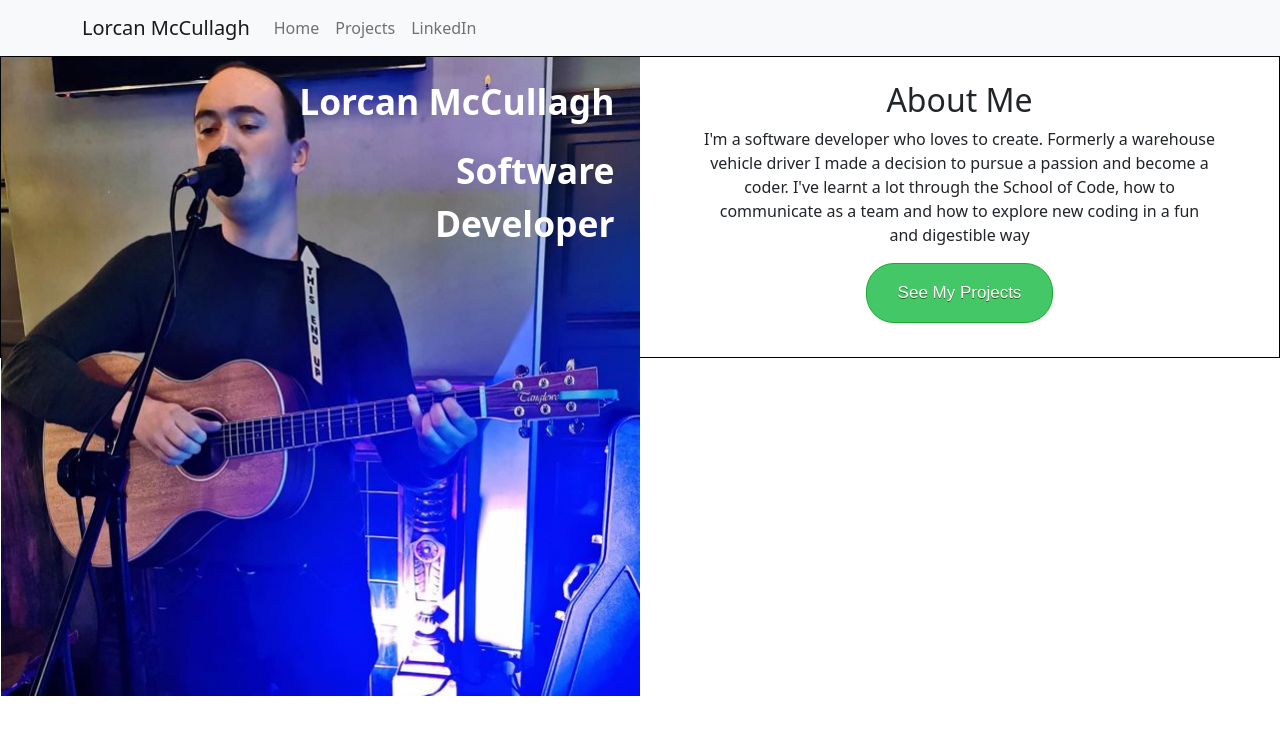
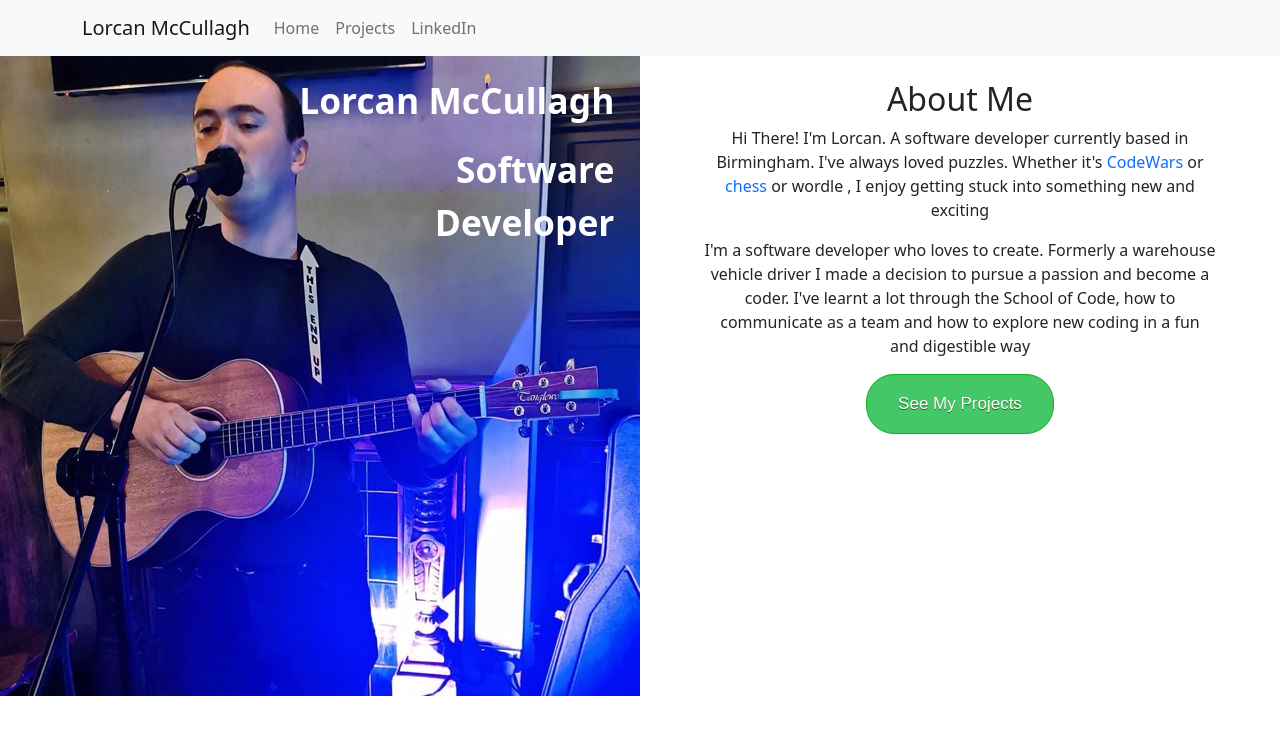
Before and after one commit to lorcanmc/portfolio2, a React (Create React App) app: page / in a window 1280 px wide. Shown: the top 734 px of the page. Built offline with nearby package versions, Linux system fonts and the light colour scheme.

Commit message:
added some detail to about me

```diff
--- a/src/components/App/App.css
+++ b/src/components/App/App.css
@@ -3,7 +3,6 @@
 }
 
 .home-container {
-  border: 1px black solid;
   display: flex;
 }
 
@@ -41,6 +40,10 @@
   margin: 0 auto;
   width: 80%;
   text-align: center;
+}
+
+.inline-link {
+  text-decoration: none;
 }
 
 .project-container {
--- a/src/components/HomePage/index.js
+++ b/src/components/HomePage/index.js
@@ -21,6 +21,28 @@ export default function HomePage() {
           <br></br>
           <h2>About Me</h2>
           <p>
+            Hi There! I'm Lorcan. A software developer currently based in
+            Birmingham. I've always loved puzzles. Whether it's {" "}
+            <a
+              className="inline-link"
+              target={"_blank"}
+              rel="noreferrer"
+              href="https://www.codewars.com/users/lorcanMc"
+            >
+              CodeWars
+            </a>{" "}
+            or{" "}
+            <a
+              className="inline-link"
+              target={"_blank"}
+              rel="noreferrer"
+              href="https://www.chess.com/member/lorcanmac"
+            >
+              chess
+            </a>{" "}
+            or wordle , I enjoy getting stuck into something new and exciting
+          </p>
+          <p>
             I'm a software developer who loves to create. Formerly a warehouse
             vehicle driver I made a decision to pursue a passion and become a
             coder. I've learnt a lot through the School of Code, how to
--- a/src/components/NavBarContainer/index.js
+++ b/src/components/NavBarContainer/index.js
@@ -2,7 +2,6 @@ import { motion } from "framer-motion";
 import Navbar from "react-bootstrap/Navbar";
 import Container from "react-bootstrap/Container";
 import Nav from "react-bootstrap/Nav";
-// import NavDropdown from "react-bootstrap/NavDropdown";
 import "bootstrap/dist/css/bootstrap.min.css";
 
 export default function NavBarContainer() {
@@ -21,20 +20,9 @@ export default function NavBarContainer() {
             <Nav className="me-auto">
               <Nav.Link href="./">Home</Nav.Link>
               <Nav.Link href="/projects">Projects</Nav.Link>
-              <Nav.Link href="#link">LinkedIn</Nav.Link>
-              {/* <NavDropdown title="My Links" id="basic-nav-dropdown">
-                <NavDropdown.Item href="#action/3.1">LinkedIn</NavDropdown.Item>
-                <NavDropdown.Item href="#action/3.2">
-                  Another action
-                </NavDropdown.Item>
-                <NavDropdown.Item href="#action/3.3">
-                  Something
-                </NavDropdown.Item>
-                <NavDropdown.Divider />
-                <NavDropdown.Item href="#action/3.4">
-                  Separated link
-                </NavDropdown.Item>
-              </NavDropdown> */}
+              <Nav.Link href="https://www.linkedin.com/in/lorcan-mccullagh-24b127220/">
+                LinkedIn
+              </Nav.Link>
             </Nav>
           </Navbar.Collapse>
         </Container>
```
